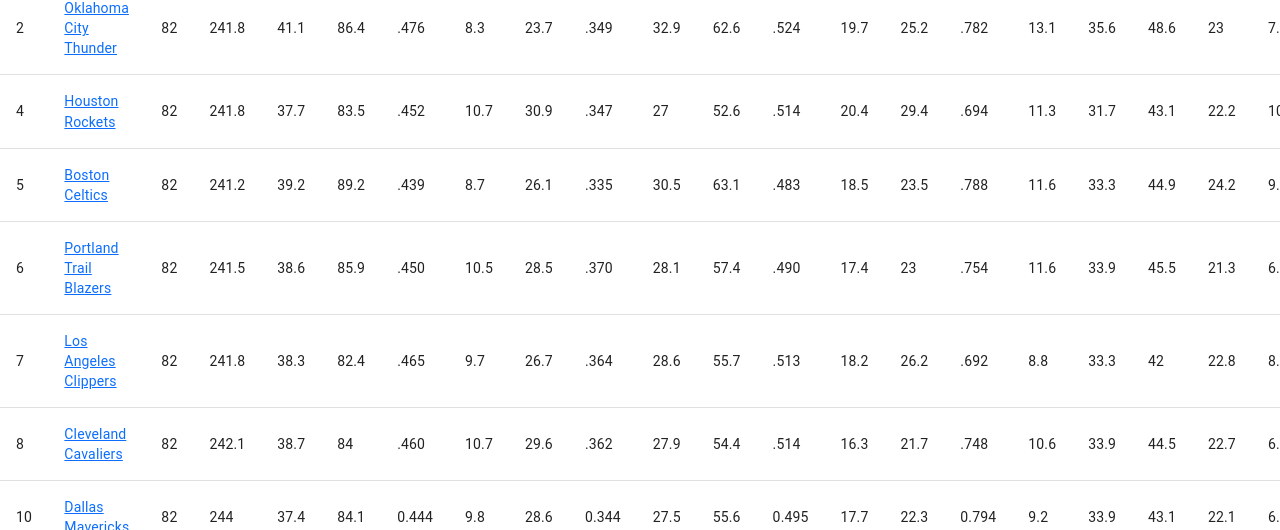
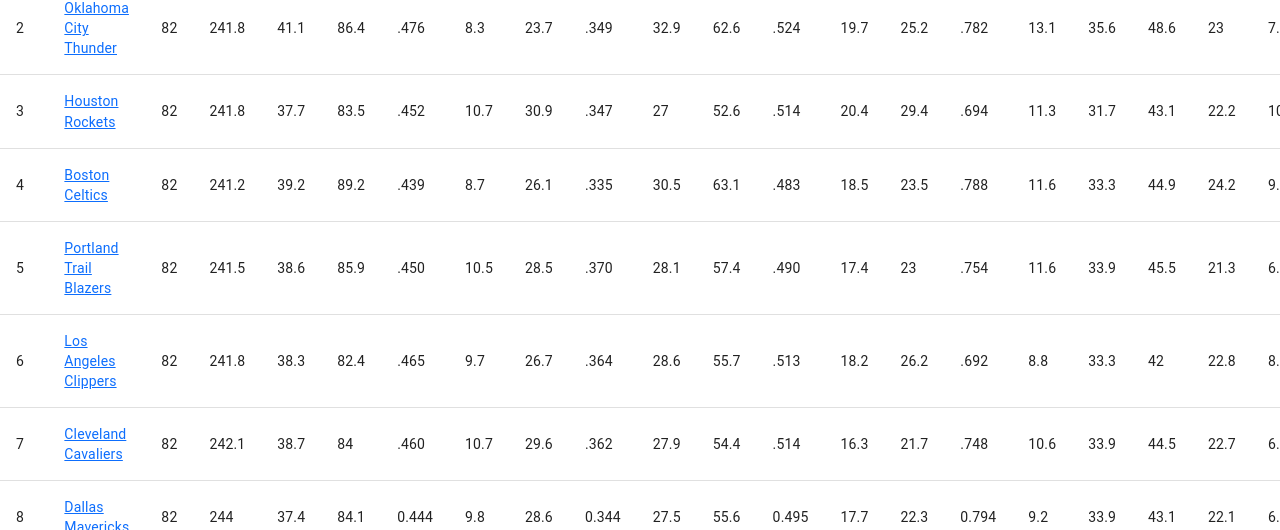
Before and after one commit to NaveedRHaq/statclash, a React (Create React App) app: page / in a window 1280 px wide. Both pictures are taken after a click on the button "Statistics". Shown: the part 268-798 px from the top of the page. Built offline with nearby package versions, Linux system fonts and the light colour scheme.

Commit message:
ordered teams by rank

```diff
--- a/src/stats.js
+++ b/src/stats.js
@@ -16,25 +16,26 @@
 const rows = [
   createData(1, 'Golden State Warriors', 82, 242.4, 42.5, 87.3, '.487', 13.1, 31.6, '.416', 29.4, 55.7, '.528', 16.7, 21.8, '.763', 10.0, 36.2, 46.2, 28.9, 8.4, 6.1, 15.2, 20.7, 114.9),
   createData(2, 'Oklahoma City Thunder', 82, 241.8, 41.1, 86.4, '.476', 8.3, 23.7, '.349', 32.9, 62.6, '.524', 19.7, 25.2, '.782', 13.1, 35.6, 48.6, 23.0, 7.4, 5.9, 15.9, 20.6, 110.2),
-  createData(4, 'Houston Rockets', 82, 241.8, 37.7, 83.5, '.452', 10.7, 30.9, '.347', 27.0, 52.6, '.514', 20.4, 29.4, '.694', 11.3, 31.7, 43.1, 22.2, 10.0, 5.2, 15.9, 21.8, 106.5),
-  createData(5, 'Boston Celtics', 82, 241.2, 39.2, 89.2, '.439', 8.7, 26.1, '.335', 30.5, 63.1, '.483', 18.5, 23.5, '.788', 11.6, 33.3, 44.9, 24.2, 9.2, 4.2, 13.7, 21.9, 105.7),
-  createData(6, 'Portland Trail Blazers', 82, 241.5, 38.6, 85.9, '.450', 10.5, 28.5, '.370', 28.1, 57.4, '.490', 17.4, 23.0, '.754', 11.6, 33.9, 45.5, 21.3, 6.9, 4.6, 14.6, 21.7, 105.1),
-  createData(7, 'Los Angeles Clippers', 82, 241.8, 38.3, 82.4, '.465', 9.7, 26.7, '.364', 28.6, 55.7, '.513', 18.2, 26.2, '.692', 8.8, 33.3, 42.0, 22.8, 8.6, 5.6, 13.0, 21.3, 104.5),
-  createData(8, 'Cleveland Cavaliers', 82, 242.1, 38.7, 84.0, '.460', 10.7, 29.6, '.362', 27.9, 54.4, '.514', 16.3, 21.7, '.748', 10.6, 33.9, 44.5, 22.7, 6.7, 3.9, 13.6, 20.3, 104.3),
-  createData(10,'Dallas Mavericks', 82, 244, 37.4, 84.1, 0.444, 9.8, 28.6, 0.344, 27.5, 55.6, 0.495, 17.7, 22.3, 0.794, 9.2, 33.9, 43.1, 22.1, 6.8, 3.7, 12.8, 19.5, 102.3),
-  createData(10,'Memphis Grizzlies', 82, 241.8, 36.8, 83.6, 0.44, 6.1, 18.5, 0.331, 30.7, 65.1, 0.471, 19.3, 24.7, 0.783, 11.2, 30.5, 41.6, 20.7, 8.8, 4.3, 13.3, 21.7, 99.1),
-  createData(10,'San Antonio Spurs', 82, 240.3, 40.1, 82.9, 0.484, 7, 18.5, 0.375, 33.2, 64.4, 0.515, 16.4, 20.4, 0.803, 9.4, 34.5, 43.9, 24.5, 8.3, 5.9, 13.1, 17.5, 103.5),
-  createData(1, 'Toronto Raptors',82, 241.2, 36.7, 81.3, 0.451, 8.6, 23.4, 0.37, 28, 58, 0.483, 20.8, 26.7, 0.777, 10.2, 33.2, 43.4, 18.7, 7.8, 5.5, 13.1, 19.6, 102.7),
-  createData(1, 'Miami Heat',82, 241.8, 38.4, 81.7, 0.47, 6.1, 18, 0.336, 32.3, 63.6, 0.508, 17.1, 23, 0.744, 9.8, 34.3, 44.1, 20.8, 6.7, 6.5, 14.1, 18.3, 100),
-  createData(1, 'Atlanta Hawks',82, 241.8, 38.6, 84.4, 0.458, 9.9, 28.4, 0.35, 28.7, 56.1, 0.512, 15.6, 20, 0.783, 8.3, 33.8, 42.1, 25.6, 9.1, 5.9, 15, 19.1, 102.8),
-  createData(1, 'Charlotte Hornets',82, 242.1, 37, 84.4, 0.439, 10.6, 29.4, 0.362, 26.4, 55, 0.479, 18.7, 23.7, 0.79, 9, 35, 43.9, 21.7, 7.3, 5.3, 12.6, 18.1, 103.4),
-  createData(1, 'Indiana Pacers',82, 242.4, 38.3, 85.2, 0.45, 8.1, 23, 0.351, 30.2, 62.1, 0.486, 17.4, 22.8, 0.764, 10.3, 33.9, 44.2, 21.2, 9, 4.8, 14.9, 20, 102.2),
-  createData(1, 'Detriot Pistons',82, 242.4, 37.9, 86.4, 0.439, 9, 26.2, 0.345, 28.9, 60.2, 0.48, 17.1, 25.5, 0.668, 12.5, 33.9, 46.3, 19.4, 7, 3.7, 13.5, 19, 102)
+  createData(3, 'Houston Rockets', 82, 241.8, 37.7, 83.5, '.452', 10.7, 30.9, '.347', 27.0, 52.6, '.514', 20.4, 29.4, '.694', 11.3, 31.7, 43.1, 22.2, 10.0, 5.2, 15.9, 21.8, 106.5),
+  createData(4, 'Boston Celtics', 82, 241.2, 39.2, 89.2, '.439', 8.7, 26.1, '.335', 30.5, 63.1, '.483', 18.5, 23.5, '.788', 11.6, 33.3, 44.9, 24.2, 9.2, 4.2, 13.7, 21.9, 105.7),
+  createData(5, 'Portland Trail Blazers', 82, 241.5, 38.6, 85.9, '.450', 10.5, 28.5, '.370', 28.1, 57.4, '.490', 17.4, 23.0, '.754', 11.6, 33.9, 45.5, 21.3, 6.9, 4.6, 14.6, 21.7, 105.1),
+  createData(6, 'Los Angeles Clippers', 82, 241.8, 38.3, 82.4, '.465', 9.7, 26.7, '.364', 28.6, 55.7, '.513', 18.2, 26.2, '.692', 8.8, 33.3, 42.0, 22.8, 8.6, 5.6, 13.0, 21.3, 104.5),
+  createData(7, 'Cleveland Cavaliers', 82, 242.1, 38.7, 84.0, '.460', 10.7, 29.6, '.362', 27.9, 54.4, '.514', 16.3, 21.7, '.748', 10.6, 33.9, 44.5, 22.7, 6.7, 3.9, 13.6, 20.3, 104.3),
+  createData(8, 'Dallas Mavericks', 82, 244, 37.4, 84.1, 0.444, 9.8, 28.6, 0.344, 27.5, 55.6, 0.495, 17.7, 22.3, 0.794, 9.2, 33.9, 43.1, 22.1, 6.8, 3.7, 12.8, 19.5, 102.3),
+  createData(9, 'Memphis Grizzlies', 82, 241.8, 36.8, 83.6, 0.44, 6.1, 18.5, 0.331, 30.7, 65.1, 0.471, 19.3, 24.7, 0.783, 11.2, 30.5, 41.6, 20.7, 8.8, 4.3, 13.3, 21.7, 99.1),
+  createData(10, 'San Antonio Spurs', 82, 240.3, 40.1, 82.9, 0.484, 7, 18.5, 0.375, 33.2, 64.4, 0.515, 16.4, 20.4, 0.803, 9.4, 34.5, 43.9, 24.5, 8.3, 5.9, 13.1, 17.5, 103.5),
+  createData(11, 'Toronto Raptors', 82, 241.2, 36.7, 81.3, 0.451, 8.6, 23.4, 0.37, 28, 58, 0.483, 20.8, 26.7, 0.777, 10.2, 33.2, 43.4, 18.7, 7.8, 5.5, 13.1, 19.6, 102.7),
+  createData(12, 'Miami Heat', 82, 241.8, 38.4, 81.7, 0.47, 6.1, 18, 0.336, 32.3, 63.6, 0.508, 17.1, 23, 0.744, 9.8, 34.3, 44.1, 20.8, 6.7, 6.5, 14.1, 18.3, 100),
+  createData(13, 'Atlanta Hawks', 82, 241.8, 38.6, 84.4, 0.458, 9.9, 28.4, 0.35, 28.7, 56.1, 0.512, 15.6, 20, 0.783, 8.3, 33.8, 42.1, 25.6, 9.1, 5.9, 15, 19.1, 102.8),
+  createData(14, 'Charlotte Hornets', 82, 242.1, 37, 84.4, 0.439, 10.6, 29.4, 0.362, 26.4, 55, 0.479, 18.7, 23.7, 0.79, 9, 35, 43.9, 21.7, 7.3, 5.3, 12.6, 18.1, 103.4),
+  createData(15, 'Indiana Pacers', 82, 242.4, 38.3, 85.2, 0.45, 8.1, 23, 0.351, 30.2, 62.1, 0.486, 17.4, 22.8, 0.764, 10.3, 33.9, 44.2, 21.2, 9, 4.8, 14.9, 20, 102.2),
+  createData(16, 'Detroit Pistons', 82, 242.4, 37.9, 86.4, 0.439, 9, 26.2, 0.345, 28.9, 60.2, 0.48, 17.1, 25.5, 0.668, 12.5, 33.9, 46.3, 19.4, 7, 3.7, 13.5, 19, 102)
+];
 
-];
 
 export default function StatsTable() {
   return (
+    <div style={{ overflowX: 'auto' }}>
       <TableContainer component={Paper}>
         <Table sx={{ minWidth: 650 }} aria-label="basketball stats table">
           <TableHead>
@@ -99,5 +100,6 @@
           </TableBody>
         </Table>
       </TableContainer>
+    </div>
   );
 }
```
Lines whose indentation alone changed are shown as unchanged.
